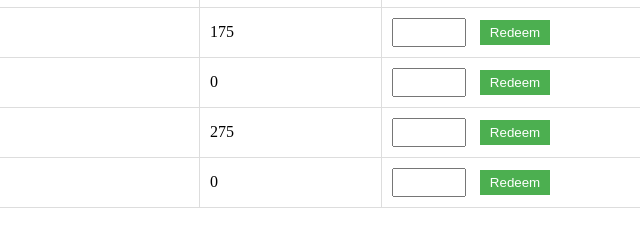
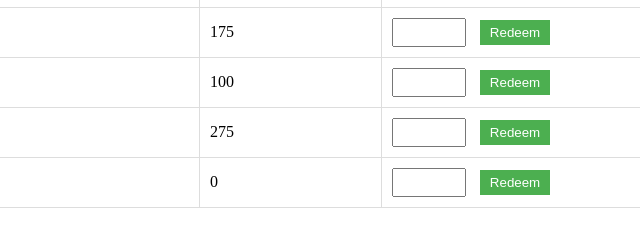
Before and after one commit to sisssy0407/CCAPPRES-MagsumikapwithPresident-, a plain HTML site: page monitor.html in a window 1280 px wide. Shown: the part 912-1137 px from the top of the page, 378-1018 px from the left. Drawn offline with Linux system fonts and the light colour scheme.

Commit message:
monitor.html

```diff
--- a/monitor.html
+++ b/monitor.html
@@ -210,7 +210,7 @@
             <tr>
                 <td></td>
                 <td>ICT A</td>
-                <td id="points-12-ict-a">0</td>
+                <td id="points-12-ict-a">100</td>
                 <td>
                     <input type="number" class="input-points" id="input-12-ict-a" min="1">
                     <button class="redeem-button" onclick="redeemPoints('12-ict-a')">Redeem</button>
```
